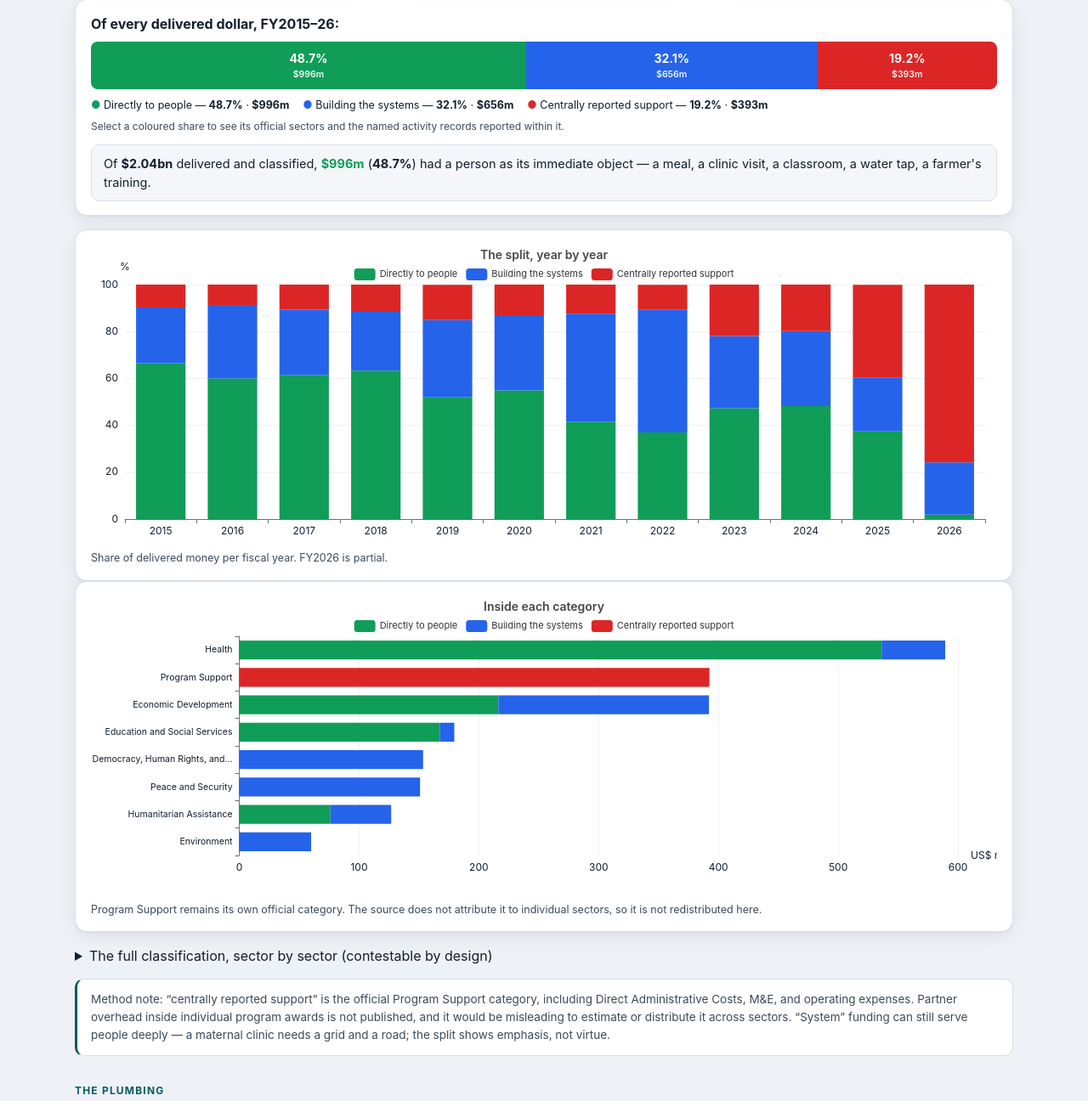
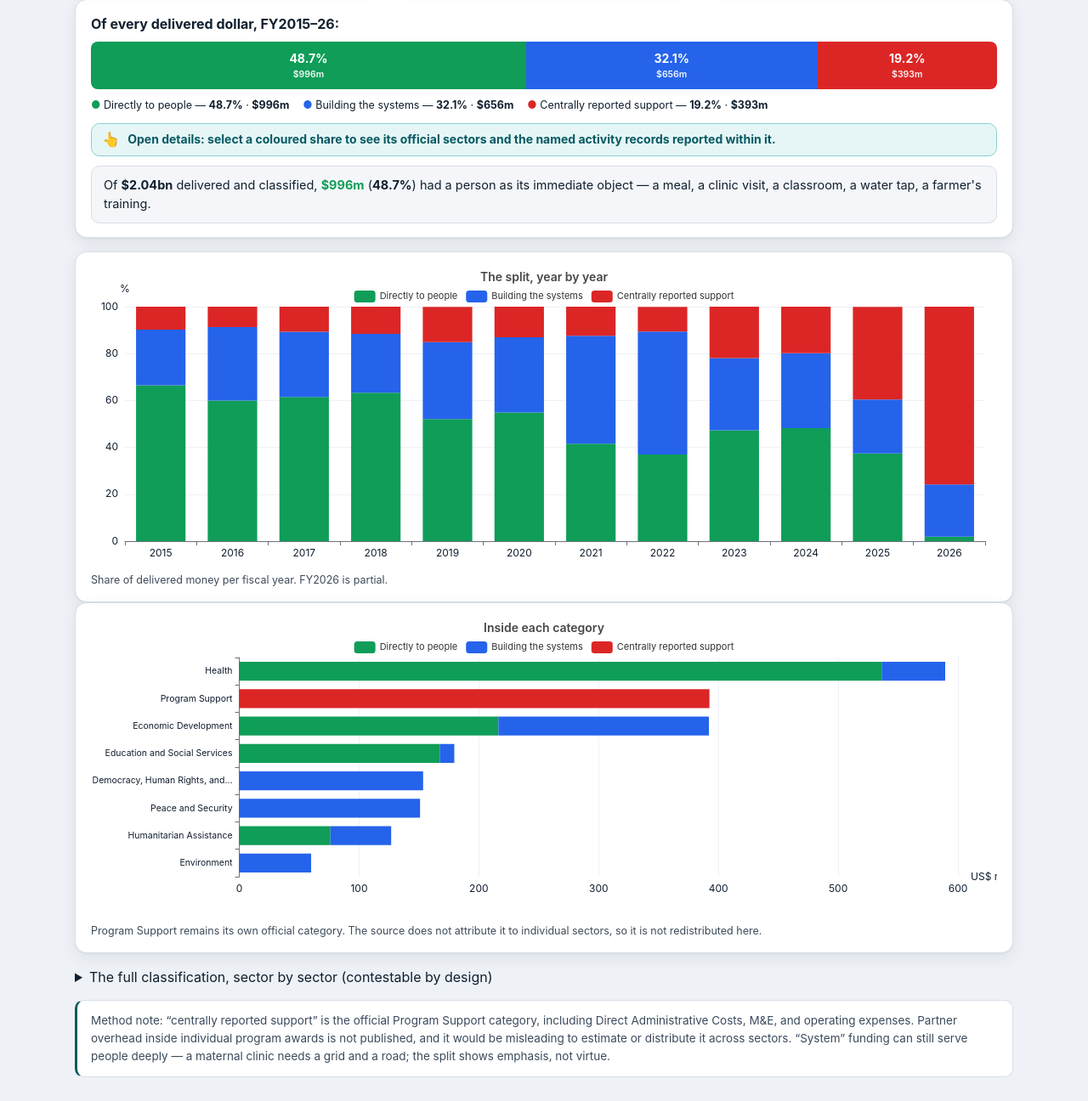
Before and after one commit to rayraycodes/NepalDevelopmentFund, a plain HTML site: page report/dashboard/usforeignaiddata/index.html in a window 1280 px wide. Shown: the part 3392-4688 px from the top of the page at 85% size. Drawn offline with nearby package versions, Linux system fonts and the light colour scheme.

Commit message:
Make dashboard drilldown guidance more visible

```diff
--- a/report/dashboard/usforeignaiddata/index.html
+++ b/report/dashboard/usforeignaiddata/index.html
@@ -118,9 +118,12 @@
   .drawer-body td{padding:9px 0;border-bottom:1px solid var(--line);font-size:13.5px;vertical-align:top}
   /* Drill chips inside the drawer: compact, wrap long org names, keep the teal "tappable" look. */
   .drawer-body .drill{font-size:12.5px;padding:3px 8px;margin:1px 0;text-align:left;white-space:normal;max-width:100%}
-  .hint{display:inline-flex;align-items:center;gap:7px;font-size:12.5px;color:var(--teal);font-weight:650;
-    margin-top:10px;background:#e9f3f3;border:1px solid #b7dadd;border-radius:999px;padding:5px 12px}
-  .hint::before{content:"👆";font-size:13px}
+  /* A consistent, high-visibility instruction wherever a chart/table opens the detail drawer. */
+  .hint{display:flex;align-items:center;gap:9px;font-size:14px;line-height:1.35;color:#075963;font-weight:700;
+    margin:12px 0 0;background:#e6f6f6;border:1.5px solid #8bcfd3;border-radius:10px;padding:9px 12px}
+  .hint::before{content:"👆";font-size:17px;line-height:1}
+  .pp-seg:hover{filter:brightness(.92)}
+  .pp-seg:focus-visible{outline:3px solid #10202f;outline-offset:-3px}
   @media(prefers-reduced-motion:reduce){html{scroll-behavior:auto}.drawer,.drawer-ov{transition:none}}
 </style>
 </head>
@@ -250,6 +253,7 @@
     <p class="lead" data-i18n="pt_lead">The organisations actually awarded US money for work in Nepal: UN agencies, international NGOs, and development contractors. From the US government's award system (USASpending.gov). The largest single award — $509.5m, redacted at source because the recipient is a foreign government entity — is the MCC compact grant to Nepal, running to August 2028.</p>
     <div class="card"><div class="scrollwrap"><div id="c-partners" class="chart tall" role="img"></div></div>
       <p class="hint" data-i18n="pt_hint">Select a bar to see its named award records in the side panel.</p>
+      <div class="chips" id="partners-chips" role="group" aria-label="Open an implementing partner"></div>
       <div class="note" data-i18n="pt_note">Obligations, awards with place of performance Nepal, FY2015–FY2026. A different accounting frame from the charts above — use for who/what, not for totals.</div></div>
   </section>
 
@@ -454,7 +458,7 @@ const I18N = {
   pp_machine_d:"The official Program Support category, booked centrally rather than to a sector. <span style='color:#dc2626;font-weight:700'>e.g.</span> direct administrative costs, monitoring &amp; evaluation, operating expenses. It is not redistributed because the source does not provide that split.",
   pp_headline:"Of {tot} delivered and classified, {d} ({p}) had a person as its immediate object — a meal, a clinic visit, a classroom, a water tap, a farmer's training.",
   pp_bar_t:"Of every delivered dollar, FY2015–26:",
-  pp_click:"Select a coloured share to see its official sectors and the named activity records reported within it.",
+  pp_click:"Open details: select a coloured share to see its official sectors and the named activity records reported within it.",
   pp_drawer_sub:"{t} delivered and classified across FY2015–26",
   pp_drawer_sectors:"Official categories and sectors included",
   pp_drawer_records:"Named activity records where the source provides them. A project can appear in more than one fiscal-year or sector reporting row; this is a detailed reporting view, not a unique-award count.",
@@ -463,6 +467,7 @@ const I18N = {
   pt_lead:"The organisations actually awarded US money for work in Nepal: UN agencies, international NGOs, and development contractors. From the US government's award system (USASpending.gov). The largest single award — $509.5m, redacted at source because the recipient is a foreign government entity — is the MCC compact grant to Nepal, running to August 2028.",
   pt_note:"Obligations, awards with place of performance Nepal, FY2015–FY2026. A different accounting frame from the charts above — use for who/what, not for totals.",
   pt_hint:"Select a bar to see its named award records in the side panel.",
+  pt_chips:"Or open a partner directly:",
   pt_drawer_sub:"{t} in reported obligations, FY2015–FY2026",
   pt_drawer_note:"The total above is this recipient’s full reported obligation total. The records below are the named top awards available in this page’s award extract; they are useful detail but may not add to the total.",
   pt_no_awards:"No named top-award record for this recipient is included in the page’s award extract.",
@@ -613,7 +618,7 @@ const I18N = {
   pp_machine_d:"क्षेत्रमा नभई केन्द्रीय रूपमा राखिएको आधिकारिक Program Support कोटि। <span style='color:#dc2626;font-weight:700'>जस्तै:</span> प्रत्यक्ष प्रशासनिक खर्च, अनुगमन तथा मूल्याङ्कन, सञ्चालन खर्च। स्रोतले यस्तो विभाजन नदिएकाले यसलाई पुनःवितरण गरिएको छैन।",
   pp_headline:"वर्गीकृत {tot} वितरणमध्ये, {d} ({p}) को प्रत्यक्ष लक्ष्य व्यक्ति थियो — खाना, क्लिनिक भेट, कक्षाकोठा, पानीको धारा, किसान तालिम।",
   pp_bar_t:"वितरित हरेक डलरमध्ये, FY2015–26:",
-  pp_click:"यसमा समेटिएका आधिकारिक क्षेत्र र नाम भएका गतिविधि अभिलेख हेर्न रङ्गीन हिस्सा छान्नुहोस्।",
+  pp_click:"विस्तार हेर्नुहोस्: यसमा समेटिएका आधिकारिक क्षेत्र र नाम भएका गतिविधि अभिलेख हेर्न रङ्गीन हिस्सा छान्नुहोस्।",
   pp_drawer_sub:"FY2015–26 मा {t} वितरण र वर्गीकरण",
   pp_drawer_sectors:"समेटिएका आधिकारिक कोटि र क्षेत्र",
   pp_drawer_records:"स्रोतले उपलब्ध गराएका नाम भएका गतिविधि अभिलेख। एउटै परियोजना एकभन्दा बढी आर्थिक वर्ष वा क्षेत्रको पङ्क्तिमा देखिन सक्छ; यो अद्वितीय अवार्ड गणना होइन, विस्तृत रिपोर्टिङ दृश्य हो।",
@@ -622,6 +627,7 @@ const I18N = {
   pt_lead:"नेपालमा कामका लागि वास्तवमा अमेरिकी रकम पाउने संस्थाहरू: संयुक्त राष्ट्रका निकाय, अन्तर्राष्ट्रिय गैसस र विकास ठेकेदार। अमेरिकी सरकारकै अवार्ड प्रणाली (USASpending.gov) बाट। सबैभन्दा ठूलो एकल अवार्ड — $509.5m, प्राप्तकर्ता विदेशी सरकारी निकाय भएकाले स्रोतमै गोप्य — नेपाललाई MCC सम्झौता अनुदान हो, अगस्ट २०२८ सम्म चल्ने।",
   pt_note:"प्रतिबद्धता; कार्यस्थल नेपाल भएका अवार्ड, FY2015–FY2026। माथिका चार्टभन्दा फरक लेखा आधार — को/के का लागि प्रयोग गर्नुहोस्, जोडका लागि होइन।",
   pt_hint:"नाम भएका अवार्ड अभिलेख साइड प्यानलमा हेर्न पट्टी छान्नुहोस्।",
+  pt_chips:"वा साझेदार सीधै खोल्नुहोस्:",
   pt_drawer_sub:"FY2015–FY2026 मा रिपोर्ट भएका प्रतिबद्धतामा {t}",
   pt_drawer_note:"माथिको कुल रकम यस प्राप्तकर्ताको सम्पूर्ण रिपोर्ट गरिएको प्रतिबद्धता हो। तलका अभिलेख पृष्ठको अवार्ड डेटामा उपलब्ध नाम भएका ठूला अवार्ड हुन्; ती उपयोगी विवरण हुन् तर कुल बराबर नहुन सक्छन्।",
   pt_no_awards:"यस प्राप्तकर्ताका लागि पृष्ठको अवार्ड डेटामा नाम भएको ठूला अवार्ड अभिलेख समावेश छैन।",
@@ -1062,7 +1068,7 @@ function drawPeople(){
        <span><span style="color:${PP_COL.people}">●</span> ${t('pp_people')} — <b>${P.split.people}%</b> · <b>${fmtM(tot.people)}</b></span>
        <span><span style="color:${PP_COL.system}">●</span> ${t('pp_system')} — <b>${P.split.system}%</b> · <b>${fmtM(tot.system)}</b></span>
        <span><span style="color:${PP_COL.machine}">●</span> ${t('pp_machine')} — <b>${P.split.machine}%</b> · <b>${fmtM(tot.machine)}</b></span></div>
-     <div style="margin-top:7px;font-size:12px;color:var(--muted)">${t('pp_click')}</div>
+     <div class="hint">${t('pp_click')}</div>
      <div style="margin-top:11px;font-size:14.5px;line-height:1.5;background:#f4f6f9;border:1px solid var(--line);border-radius:10px;padding:11px 14px">
        ${t('pp_headline').replace('{d}','<b style="color:'+PP_COL.people+'">'+fmtM(tot.people)+'</b>').replace('{p}','<b>'+P.split.people+'%</b>').replace('{tot}','<b>'+fmtM(grand)+'</b>')}</div>`;
   document.querySelectorAll('#pp-bar .pp-seg').forEach(b=>b.onclick=()=>drillPeopleClass(b.dataset.ppClass));
@@ -1141,6 +1147,11 @@ function drawPartners(){
       label:{show:true,position:'right',formatter:p=>fmt(p.value),fontSize:11,color:'#0f1d2e'}}]},true);
   ch.off('click');
   ch.on('click',p=>{const partner=ps[p.dataIndex];if(partner) drillPartner(partner);});
+  // Buttons are a visible, keyboard-accessible alternative to selecting a chart bar.
+  document.getElementById('partners-chips').innerHTML=
+    `<span class="chips-label">${t('pt_chips')}</span>`+
+    P.partners.map((p,i)=>`<button type="button" class="chip-btn" data-partner="${i}">${esc(p.name)} <span class="v">${fmt(p.usd)}</span></button>`).join('');
+  document.querySelectorAll('#partners-chips .chip-btn').forEach(b=>b.onclick=()=>drillPartner(P.partners[+b.dataset.partner]));
 }
 
 function drillPartner(partner){
```
